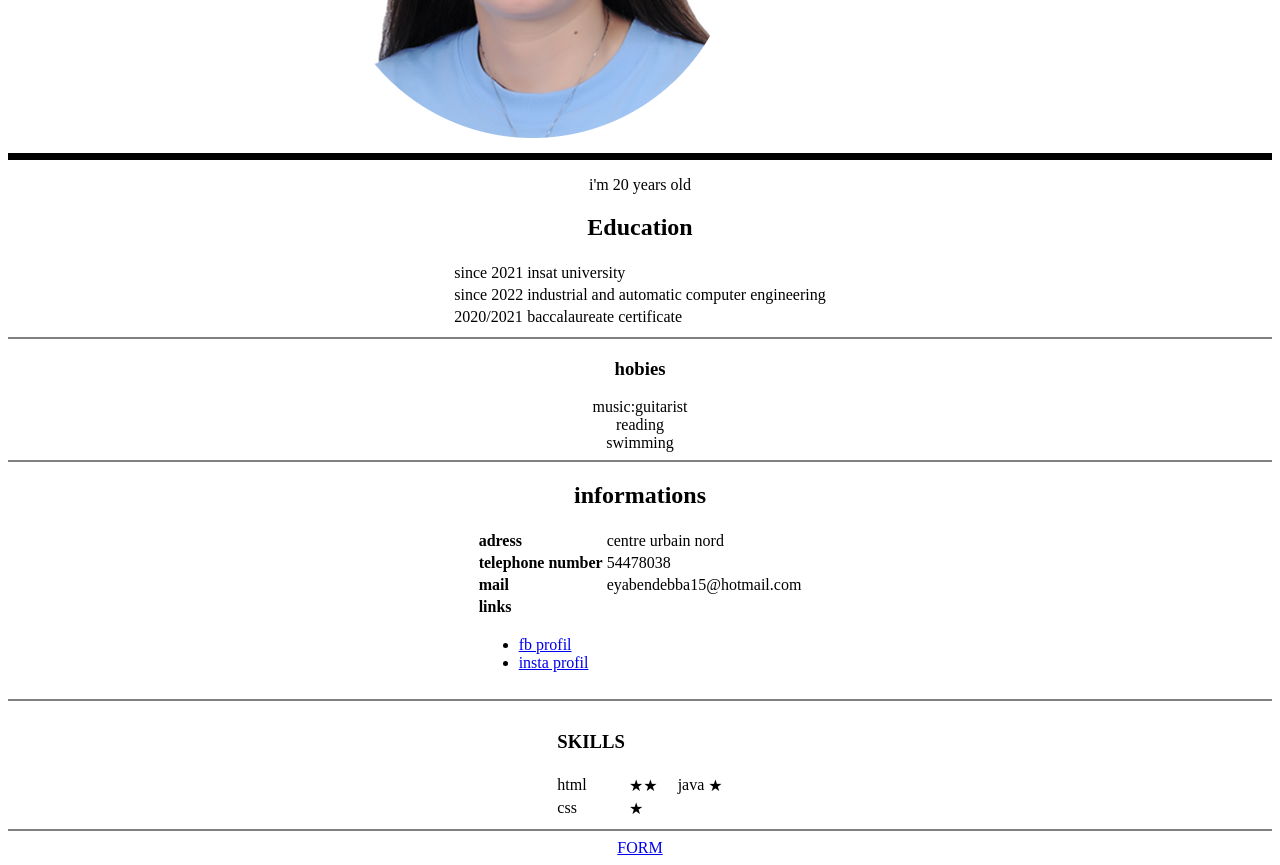
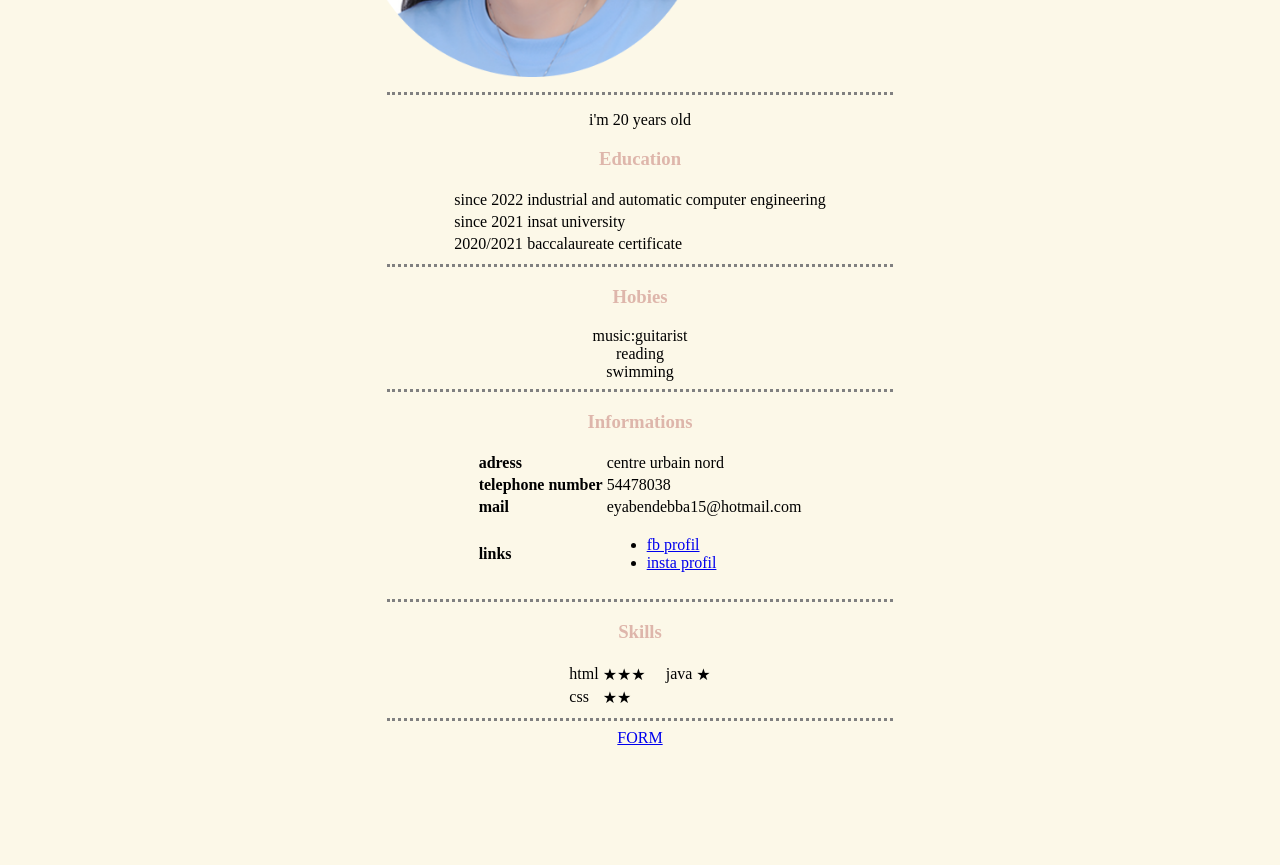
Before and after one commit to eya15bd/formation-angelena, a plain HTML site: page index.html in a window 1280 px wide. Shown: the part 284-1149 px from the top of the page. After the commit the page ends 1039 px from the top, so only its background shows below. Drawn offline with Linux system fonts and the light colour scheme.

Commit message:
Add files via upload

```diff
--- /dev/null
+++ b/css/styles.css
@@ -0,0 +1,19 @@
+body {
+  background-color:#FCF8E8;
+}
+hr {
+    border-style:dotted none none;
+    border-width:3px;
+    width:40%;
+  border-color: grey;}
+    img {
+      height:350px
+    }
+
+    h1{
+      color:#AC7088;
+    }
+
+    h3 {
+       color:#DEB6AB;
+    }
--- a/index.html
+++ b/index.html
@@ -4,6 +4,8 @@
 <head>
   <meta charset="utf-8">
   <title>eya's personal site </title>
+
+  <link rel="stylesheet" href="css/styles.css">
 </head>
 
 <body>
@@ -11,7 +13,7 @@
     <table>
       <tr>
         <td>
-          <img src="eya.png" alt="eya's photo">
+          <img src="eya.png" alt="eya's picture">
         </td>
         <td>
           <center>
@@ -25,18 +27,18 @@
       </tr>
     </table>
   </center>
-  <hr size=7 color=black>
+  <hr >
   <center>
     <p>i'm 20 years old</p>
-    <h2><strong>Education</strong></h2>
+    <h3><strong>Education</strong></h3>
     <table>
+      <tr>
+        <td>since 2022</td>
+        <td>industrial and automatic computer engineering</td>
+      </tr>
       <tr>
         <td>since 2021</td>
         <td>insat university</td>
-      </tr>
-      <tr>
-        <td>since 2022</td>
-        <td>industrial and automatic computer engineering</td>
       </tr>
       <tr>
         <td>2020/2021</td>
@@ -44,18 +46,18 @@
       </tr>
     </table>
   </center>
-  <hr size=2 color=grey>
+  <hr>
   <center>
-    <h3>hobies</h3>
-        music:guitarist
-      <br>
-        reading <br>
-        swimming <br>
+    <h3>Hobies</h3>
+    music:guitarist
+    <br>
+    reading <br>
+    swimming <br>
   </center>
-  <hr size=2 color=grey>
+  <hr >
   <center>
     <center>
-      <h2>informations</h2>
+      <h3>Informations</h3>
     </center>
     <table>
       <tr>
@@ -72,8 +74,6 @@
       </tr>
       <tr>
         <td><strong>links</strong></td>
-      </tr>
-      <tr>
         <td>
           <ul>
             <li><a href="https://www.facebook.com/eya.bendebba.14/">fb profil</a></li>
@@ -83,32 +83,27 @@
       </tr>
     </table>
   </center>
-  <hr size=2 color=grey>
+  <hr >
   <center>
-    <table>
-      <thead>
-        <th>
-          <h3>SKILLS</h3>
-        </th>
-      </thead>
-      <tbody>
+        <center>  <h3>Skills</h3> </center>
+      <table><tbody>
         <tr>
           <td>html</td>
-          <td>★★</td>
+          <td>★★★</td>
           <td>&nbsp &nbsp</td>
           <td>java</td>
           <td>★</td>
         </tr>
         <tr>
           <td>css</td>
-          <td>★</td>
+          <td>★★</td>
         </tr>
       </tbody>
     </table>
   </center>
-  <hr size=2 color=grey>
+  <hr >
   <center>
-    <a href="//link2.html">FORM</a>
+    <a href="../html-personalsite/link2.html">FORM</a>
 
 
   </center>
```
Also changed, not shown: link2.html (+3 -1 lines).
